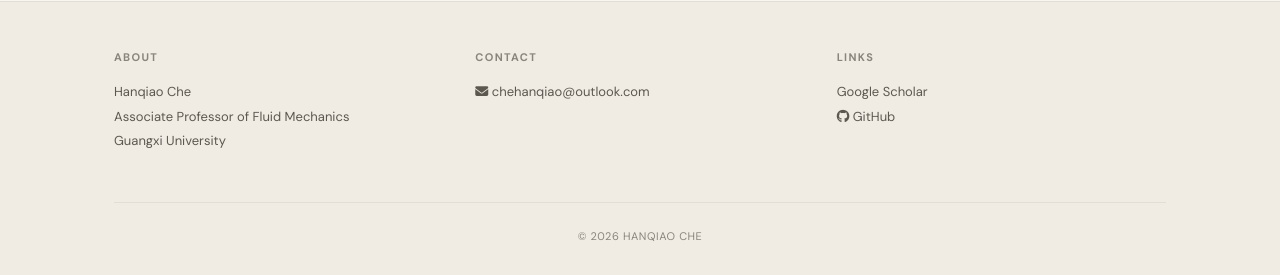
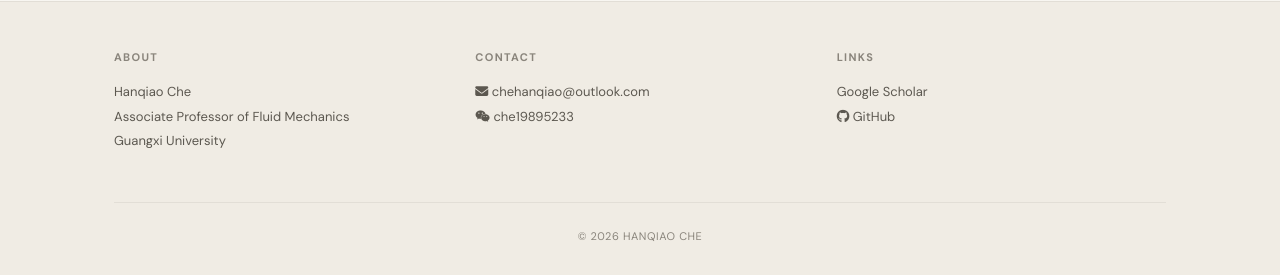
Before and after one commit to HQChe/hqche.github.io, a Jekyll site: the page built from _pages/home.md, in a window 1280 px wide. Shown: the part 1404-1679 px from the top of the page. Built offline with Jekyll 4.4.1, drawn with Linux system fonts in a browser that asks for light colours; a style sheet for code colours, icons or effects is not loaded.

Commit message:
Update footer.html

```diff
--- a/_includes/footer.html
+++ b/_includes/footer.html
@@ -12,6 +12,8 @@
       <h5>Contact</h5>
       <p>
         <a href="mailto:{{ site.email }}"><i class="fa-solid fa-envelope"></i> {{ site.email }}</a><br>
+        <a href="#" title="WeChat"> <i class="fa-brands fa-weixin"></i> che19895233
+    </a><br>
       </p>
     </div>
     <div>
```
